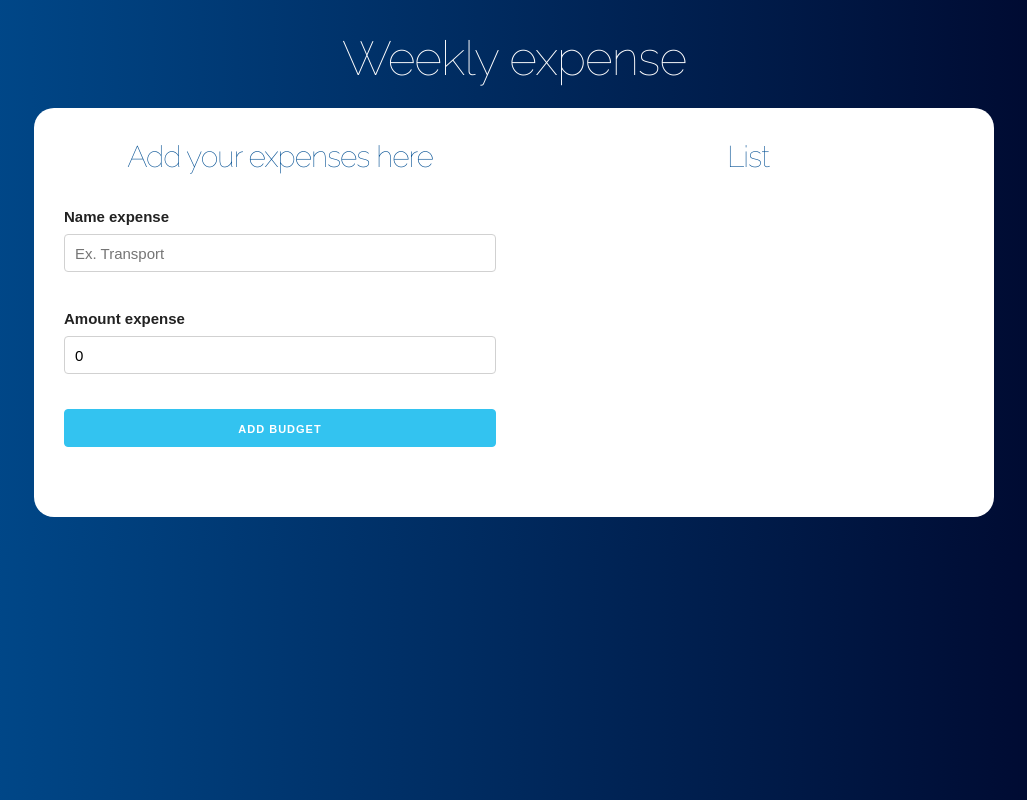
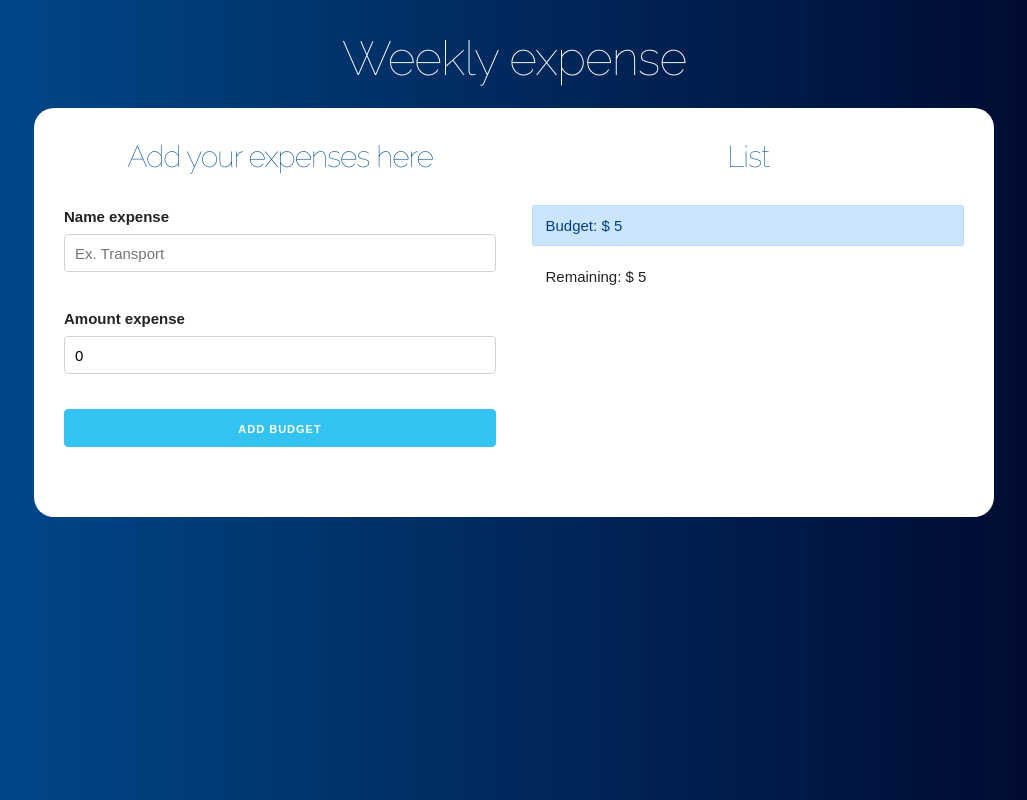
Before and after one commit to Francisco28/budget_react, a React (Create React App) app: page / in a window 1280 px wide. Both pictures are taken after typing "5" into the empty fields and a click on the input "Define Budget". Shown: the whole page, without its empty margins (126-1153 px from the left). Built offline with nearby package versions, Linux system fonts and the light colour scheme.

Commit message:
creating component ControlBudget

```diff
--- a/src/App.js
+++ b/src/App.js
@@ -2,6 +2,7 @@ import React, { useState } from 'react';
 import Question from './components/Question';
 import Form from './components/Form';
 import List from './components/List';
+import ControlBudget from './components/ControlBudget';
 
 
 function App() {
@@ -47,6 +48,10 @@ function App() {
                       <List
                         expenses={expenses}
                       />
+                      <ControlBudget
+                        budget={budget}
+                        remaining={remaining}
+                      />
                   </div>
                 </div>
               )
--- /dev/null
+++ b/src/components/ControlBudget.js
@@ -0,0 +1,17 @@
+import React, { Fragment } from 'react';
+
+const ControlBudget = ({budget, remaining}) => {
+    return (
+        <Fragment>
+            <div className="alert alert-primary">
+                Budget: $ {budget}
+            </div>
+            <div className="alert">
+                Remaining: $ {remaining}
+            </div>
+
+        </Fragment>
+     );
+}
+
+export default ControlBudget;
```
Lines whose indentation alone changed are shown as unchanged.
